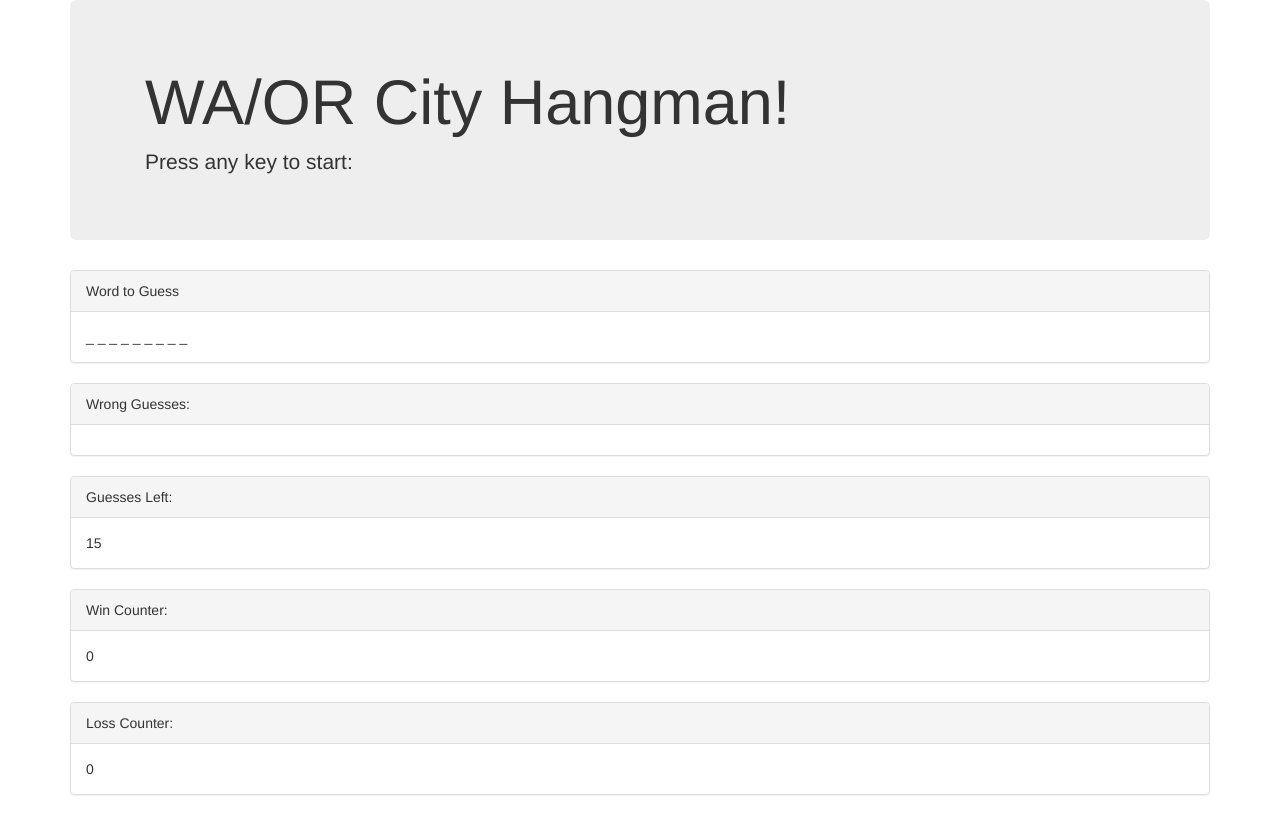
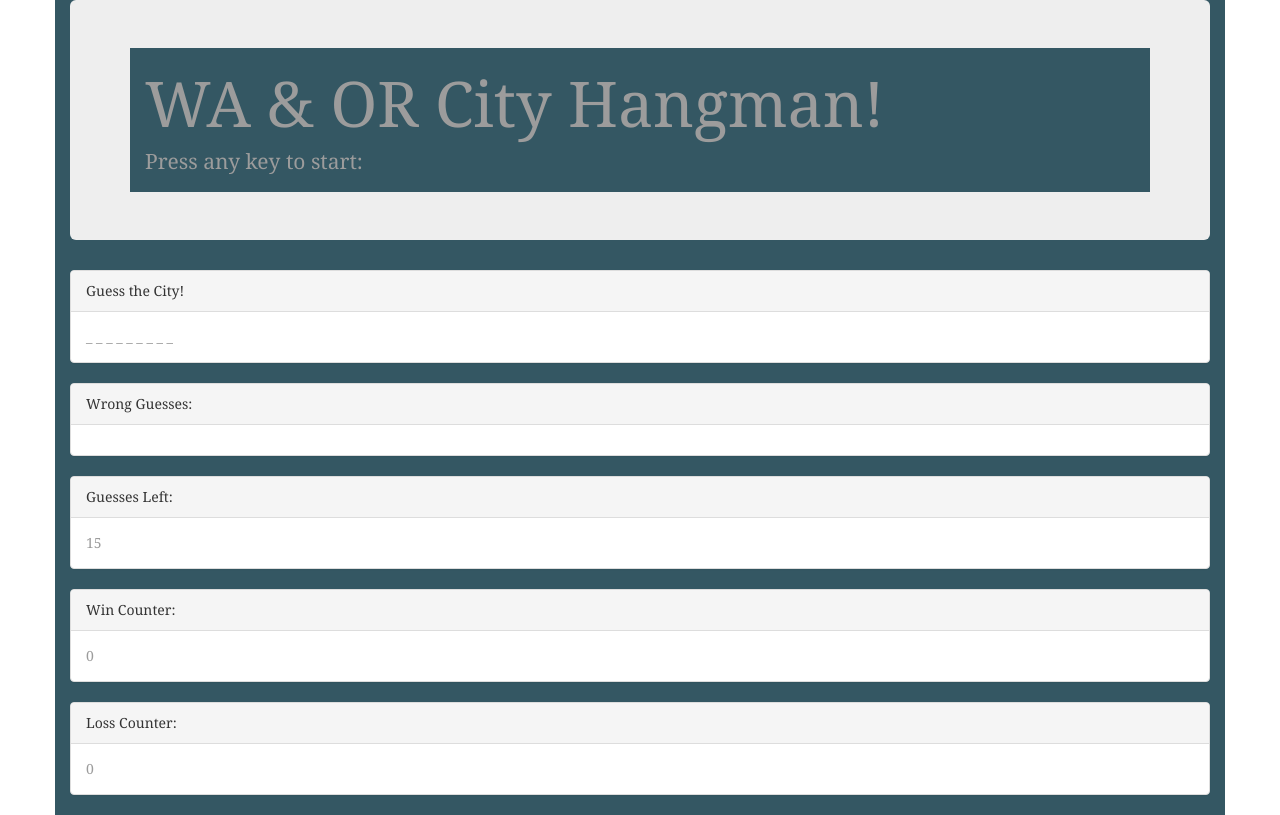
Before and after one commit to NW91/Word-Guess-Game-hangman-, a plain HTML site: page index.html in a window 1280 px wide. Drawn offline with nearby package versions, Linux system fonts and the light colour scheme.

Commit message:
css styling

```diff
--- a/assets/css/style.css
+++ b/assets/css/style.css
@@ -0,0 +1,5 @@
+.container {
+    background-color: rgb(52, 87, 99);
+    font-family: Georgia, 'Times New Roman', Times, serif;
+    color: rgb(156, 156, 156);
+}
--- a/assets/javascript/java.js
+++ b/assets/javascript/java.js
@@ -2,8 +2,8 @@
 var wordOptions = ["seattle", "portland", "bellingham", "spokane", "tacoma", "beaverton", "olympia", "salem", "bend"];
 var selectedWord = "";
 var lettersInWord = [];
-var numBlanks = 0;
-var blanksAndSuccesses = [];
+var numberOfBlanks = 0;
+var blanksPlusCorrects = [];
 var wrongGuesses = [];
 
 // Game Counter
@@ -12,25 +12,24 @@ var lossCount = 0;
 var guessesRemaining = 0;
 
 // Functions
-
 function startGame() {
     selectedWord = wordOptions[Math.floor(Math.random() * wordOptions.length)];
     lettersInWord = selectedWord.split("");
-    numBlanks = lettersInWord.length;
+    numberOfBlanks = lettersInWord.length;
 
     // reset
     guessesRemaining = 15;
     wrongLetters = [];
-    blanksAndSuccesses = [];
+    blanksPlusCorrects = [];
 
     // makes the right amount of blanks for each word
-    for (var i = 0; i < numBlanks; i++) {
-        blanksAndSuccesses.push("_");
+    for (var i = 0; i < numberOfBlanks; i++) {
+        blanksPlusCorrects.push("_");
     }
 
 
     // change html to show which game number it is in the counter
-    document.getElementById("wordToGuess").innerHTML = blanksAndSuccesses.join(" ");
+    document.getElementById("wordToGuess").innerHTML = blanksPlusCorrects.join(" ");
     document.getElementById("numGuesses").innerHTML = guessesRemaining;
     document.getElementById("winCounter").innerHTML = winCount;
     document.getElementById("lossCounter").innerHTML = lossCount;
@@ -38,8 +37,8 @@ function startGame() {
     // Testing/Debugging
     console.log(selectedWord);
     console.log("letters in word " + lettersInWord);
-    console.log("num blanks " + numBlanks);
-    // console.log("blanks and successes " + blanksAndSuccesses);
+    console.log("num blanks " + numberOfBlanks);
+    // console.log("blanks and successes " + blanksPlusCorrects);
 
 }
 
@@ -47,7 +46,7 @@ function checkLetters(letter) {
     // check if the letter exists anywhere in the word
     var isLetterInWord = false;
 
-    for (var i = 0; i < numBlanks; i++) {
+    for (var i = 0; i < numberOfBlanks; i++) {
         if (selectedWord[i] == letter) {
             isLetterInWord = true;
         }
@@ -55,9 +54,9 @@ function checkLetters(letter) {
 
     // check to find if the letter fits in the word, and then notate
     if (isLetterInWord) {
-        for (var i = 0; i < numBlanks; i++) {
+        for (var i = 0; i < numberOfBlanks; i++) {
             if (selectedWord[i] == letter) {
-                blanksAndSuccesses[i] = letter;
+                blanksPlusCorrects[i] = letter;
             }
         }
     }
@@ -70,19 +69,19 @@ function checkLetters(letter) {
 }
 
 // keeps characters guesses to only letters
-function isValidGuess(lettersInWord) {
-    return /^[A-Za-z]$/.test(wrongGuesses);
+function isValidGuess(wordToGuess) {
+    return /^[A-Za-z]$/.test();
 }
 
 function roundComplete() {
     console.log("Win count: " + winCount + " | Loss count: " + lossCount + " | guesses left: " + numGuesses);
 
     document.getElementById("numGuesses").innerHTML = guessesRemaining;
-    document.getElementById("wordToGuess").innerHTML = blanksAndSuccesses.join(" ");
+    document.getElementById("wordToGuess").innerHTML = blanksPlusCorrects.join(" ");
     document.getElementById("wrongLetters").innerHTML = wrongLetters.join(" ");
 
 
-    if(lettersInWord.toString() == blanksAndSuccesses.toLocaleString()){
+    if(lettersInWord.toString() == blanksPlusCorrects.toLocaleString()){
         winCount++;
         alert("Congratulations, you've won this round!");
 
--- a/index.html
+++ b/index.html
@@ -21,7 +21,7 @@
     <div class="container">
         <div class="jumbotron jumbotron-fluid">
             <div class="container">
-                <h1 class="display-4">WA/OR City Hangman!</h1>
+                <h1 class="display-4">WA & OR City Hangman!</h1>
                 <p class="lead">Press any key to start:</p>
             </div>
         </div>
@@ -30,7 +30,7 @@
     <div class="container">
         <!-- <h2>Word to Guess</h2> -->
         <div class="panel panel-default">
-            <div class="panel-heading">Word to Guess</div>
+            <div class="panel-heading">Guess the City!</div>
             <div class="panel-body" id="wordToGuess">_ _ _ _ _ _</div>
         </div>
     </div>
```
